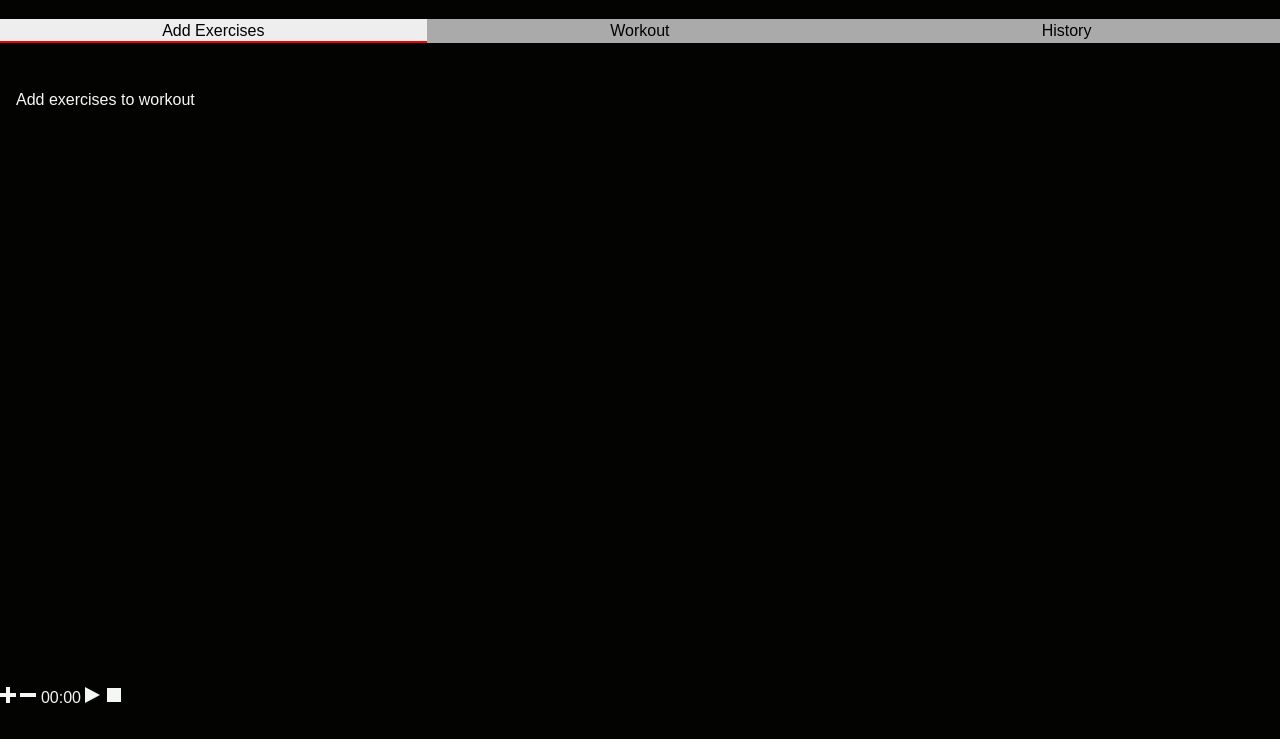
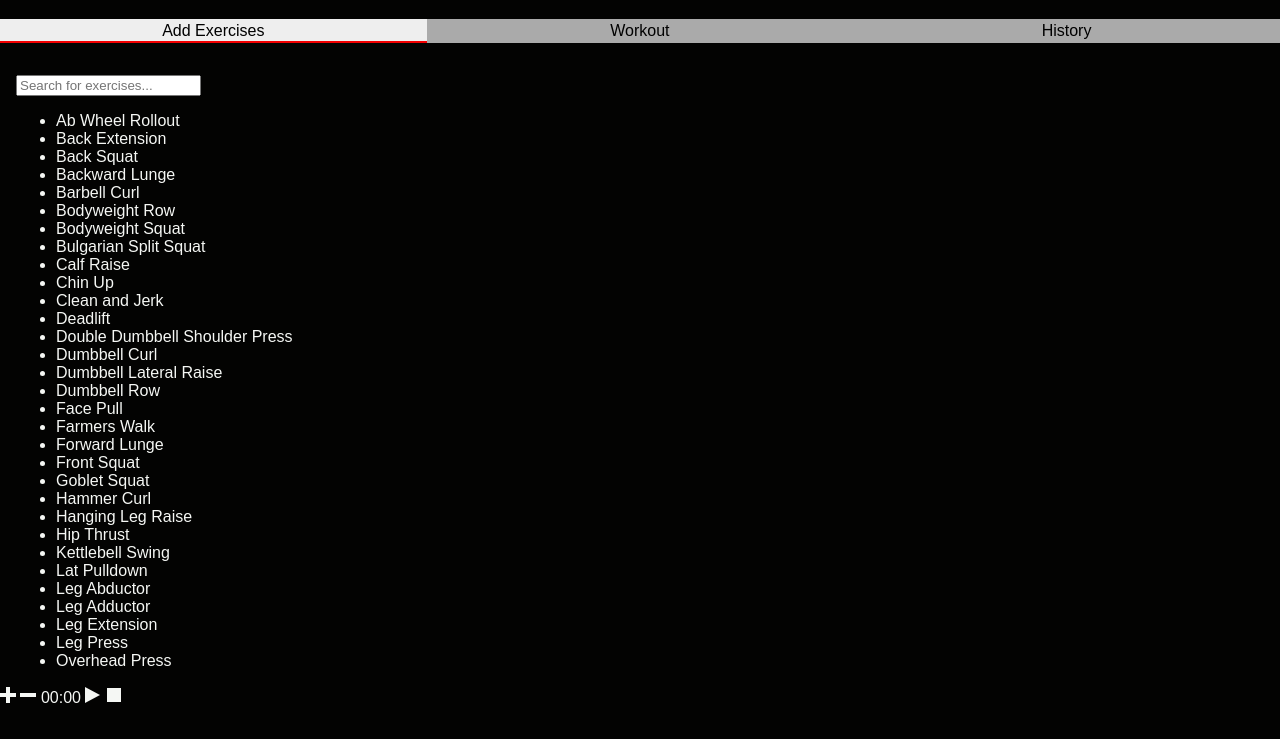
Before and after one commit to stronglog/stronglog.github.io, a plain HTML site: page index.html in a window 1280 px wide. Shown: the part 61-800 px from the top of the page. Drawn offline with Linux system fonts and the light colour scheme.

Commit message:
Added exercise list to page 1

```diff
--- /dev/null
+++ b/add_exercises.js
@@ -0,0 +1,132 @@
+function filterList() {
+    let addExerciseButton = document.getElementById("add_exercise")
+
+    let searchString = document.getElementById("search_string");
+    let filter = searchString.value.toUpperCase();
+
+    let list = document.getElementById("exercise_list");
+    let listItems = list.getElementsByTagName("li");
+
+    let notFound = true;
+
+    for (let i=0; i<listItems.length; i++) {
+        let itemText = listItems[i].textContent.toUpperCase();
+
+        if (itemText.indexOf(filter) > -1) {
+            listItems[i].style.display = "";
+            notFound = false;
+            if (addExerciseButton !== null) {
+                addExerciseButton.style.display = "none";
+            }
+        } else {
+            listItems[i].style.display = "none";
+        }
+    }
+    if (notFound) {
+        console.log("exercise not found");
+        let page1 = document.getElementById("page_1");
+
+
+        if (addExerciseButton === null) {
+            let newAddExerciseButton = document.createElement("BUTTON");
+            newAddExerciseButton.setAttribute("id", "add_exercise");
+
+            let content = document.createTextNode("Add Exercise");
+            newAddExerciseButton.appendChild(content);
+            newAddExerciseButton.addEventListener("click", addExerciseToList);
+            page1.appendChild(newAddExerciseButton);
+        } else {
+            addExerciseButton.style.display = "";
+        }
+    }
+}
+
+function addExerciseToList() {
+    let searchString = document.getElementById("search_string");
+    let exerciseName = searchString.value;
+
+    let exerciseList = JSON.parse(localStorage.getItem("exercise_list"));
+    exerciseList.unshift(exerciseName);
+    localStorage.setItem("exercise_list", JSON.stringify(exerciseList));
+
+    let list = document.getElementById("exercise_list");
+
+     while (list.firstChild) {
+        list.removeChild(list.firstChild);
+    }
+
+    searchString.value = "";
+
+    let addExerciseButton = document.getElementById("add_exercise")
+    addExerciseButton.style.display = "none";
+
+    generateExerciseList();
+
+}
+
+
+
+
+
+function generateExerciseList() {
+    let exerciseList = JSON.parse(localStorage.getItem("exercise_list"));
+    console.log(exerciseList);
+    if (exerciseList === null) {
+        exerciseList = [
+            "Ab Wheel Rollout",
+            "Back Extension",
+            "Back Squat",
+            "Backward Lunge",
+            "Barbell Curl",
+            "Bodyweight Row",
+            "Bodyweight Squat",
+            "Bulgarian Split Squat",
+            "Calf Raise",
+            "Chin Up",
+            "Clean and Jerk",
+            "Deadlift",
+            "Double Dumbbell Shoulder Press",
+            "Dumbbell Curl",
+            "Dumbbell Lateral Raise",
+            "Dumbbell Row",
+            "Face Pull",
+            "Farmers Walk",
+            "Forward Lunge",
+            "Front Squat",
+            "Goblet Squat",
+            "Hammer Curl",
+            "Hanging Leg Raise",
+            "Hip Thrust",
+            "Kettlebell Swing",
+            "Lat Pulldown",
+            "Leg Abductor",
+            "Leg Adductor",
+            "Leg Extension",
+            "Leg Press",
+            "Overhead Press",
+            "Plank",
+            "Pull Up",
+            "Push Up",
+            "Reverse Curl",
+            "Reverse Hyper",
+            "Romanian Deadlift",
+            "Side Plank",
+            "Single Dumbbell Shoulder Press",
+            "Single Leg Deadlift",
+            "Sit Up",
+            "Snatch",
+            "Split Squat",
+            "Trap Bar Deadlift",
+            "Tricep Pushdown",
+            "Walking Lunge"];
+        localStorage.setItem("exercise_list", JSON.stringify(exerciseList));
+    }
+
+    let list = document.getElementById("exercise_list");
+
+    for (let i=0; i<exerciseList.length; i++) {
+        let newItem = document.createElement("LI");
+        newItem.innerText = exerciseList[i];
+        list.appendChild(newItem);
+    }
+}
--- a/index.html
+++ b/index.html
@@ -23,7 +23,9 @@
             <div id="slides_container" class="slides">
 
                 <div id="page_1">
-                    <p>Add exercises to workout</p>
+                    <input type="text" id="search_string" onkeyup="filterList()" placeholder="Search for exercises...">
+                    <ul id="exercise_list">
+                    </ul>
                 </div>
 
                 <div id="page_2">
@@ -95,9 +97,10 @@
             <button id="upload">Upload</button>
         </div>
 
-        <script src="main.js"></script>
+        <script src="add_exercises.js"></script>
         <script src="timer.js"></script>
         <script src="layout.js"></script>
         <script src="history.js"></script>
+        <script src="main.js"></script>
     </body>
 </html>
--- a/layout.js
+++ b/layout.js
@@ -55,16 +55,19 @@ function windowResized() {
 
 function checkWindowHeight() {
     let targetTab = localStorage.getItem("tabNumber");
-    let targetPageId = "page_"+targetTab;
+    let targetPageId;
+    if (targetTab === null) {
+        targetPageId = "page_"+1;
+    } else {
+        targetPageId = "page_"+targetTab;
+    }
 
-    if (targetTab !== null) {
-        let targetPage = document.getElementById(targetPageId);
+    let targetPage = document.getElementById(targetPageId);
 
-        if (targetPage.scrollHeight > targetPage.clientHeight) {
-            targetPage.style.overflowY = "scroll";
-        } else {
-            targetPage.style.overflowY = "hidden";
-        }
+    if (targetPage.scrollHeight > targetPage.clientHeight) {
+        targetPage.style.overflowY = "scroll";
+    } else {
+        targetPage.style.overflowY = "hidden";
     }
 }
 
--- a/main.js
+++ b/main.js
@@ -5,6 +5,8 @@ endWorkoutButton.addEventListener("click", endWorkout);
 //checks when page is loaded
 document.addEventListener("DOMContentLoaded", function() {
     displayWorkoutHistory();
+    generateExerciseList();
+    checkWindowHeight()
 
 
     //check if we are mid-strava upload
--- a/style.css
+++ b/style.css
@@ -39,6 +39,10 @@
   height: calc(100vh - 172px);
 }
 
+#page_1 {
+  display: block;
+}
+
 #page_2 {
     display: block;
 }
@@ -46,6 +50,18 @@
 #page_3 {
   display: block;
 }
+
+@media(hover: hover) and (pointer: fine) {
+    #exercise_list li:hover {
+        background: #555;
+    }
+}
+
+
+#exercise_list {
+  cursor: pointer;
+}
+
 
 .slides {
   display: flex;
```
Also changed, not shown: history.js (+4 -4 lines).
